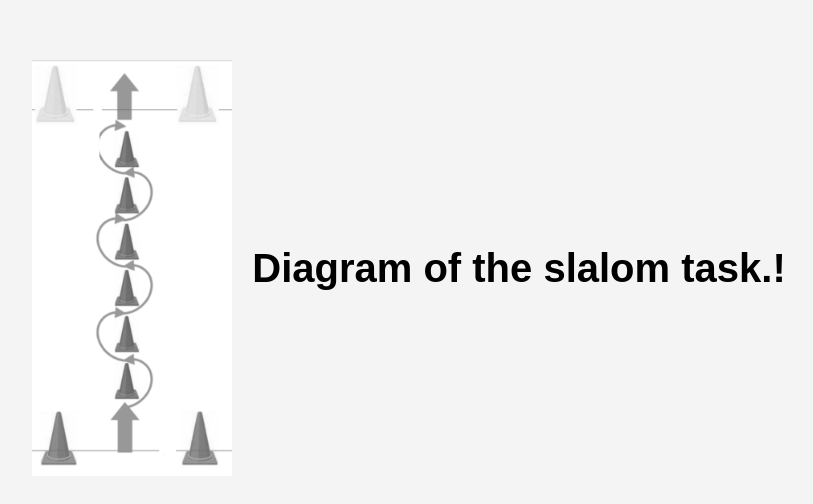
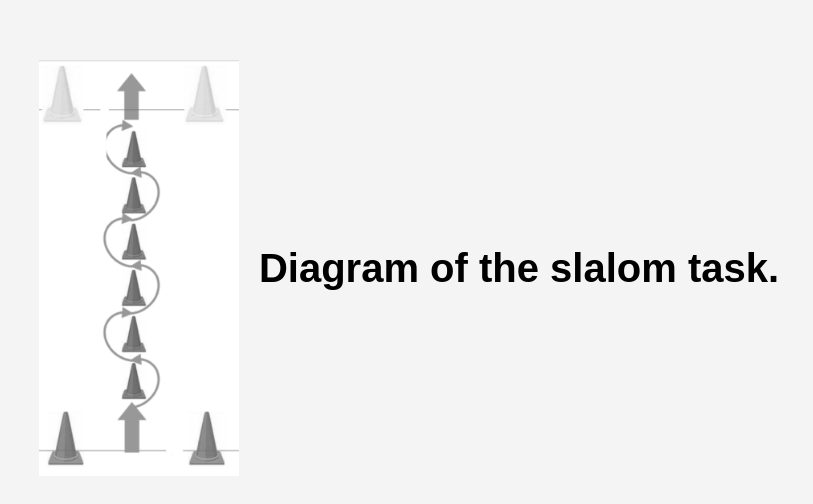
Before and after one commit to mariahschrum-tri/24-D-18_slalom_diagram, a plain HTML site: page index.html in a window 1280 px wide. Shown: the part 132-636 px from the top of the page, without its empty margins (231-1044 px from the left). Drawn offline with Linux system fonts and the light colour scheme.

Commit message:
Update index.html

```diff
--- a/index.html
+++ b/index.html
@@ -33,7 +33,7 @@
     <div class="container">
         <img src="slalom_diagram_bw.png" alt="My Image">
         <div class="text">
-            <h1>Diagram of the slalom task.!</h1>
+            <h1>Diagram of the slalom task.</h1>
         </div>
     </div>
 </body>
```
